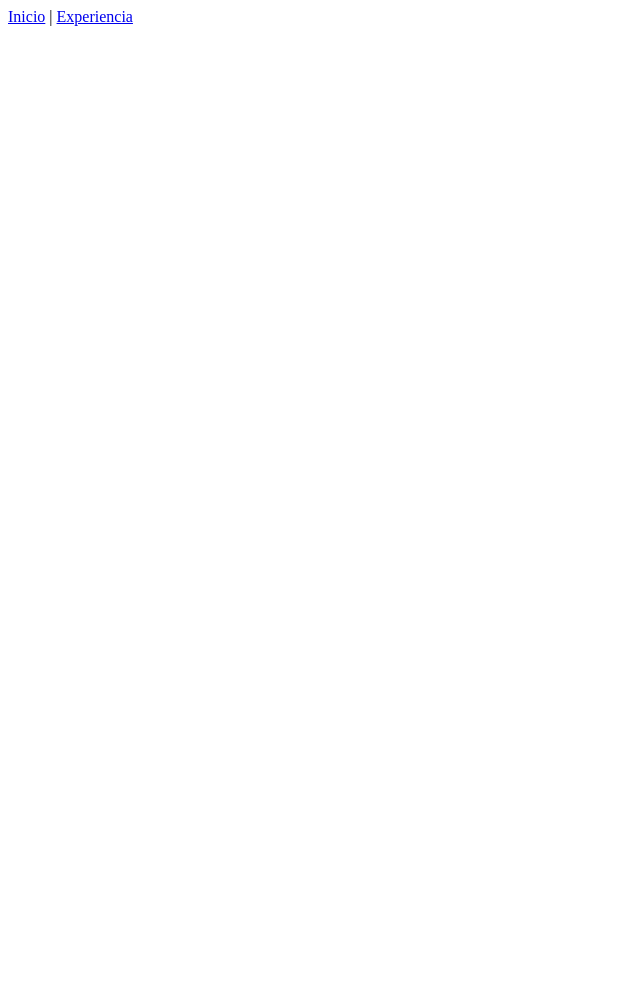
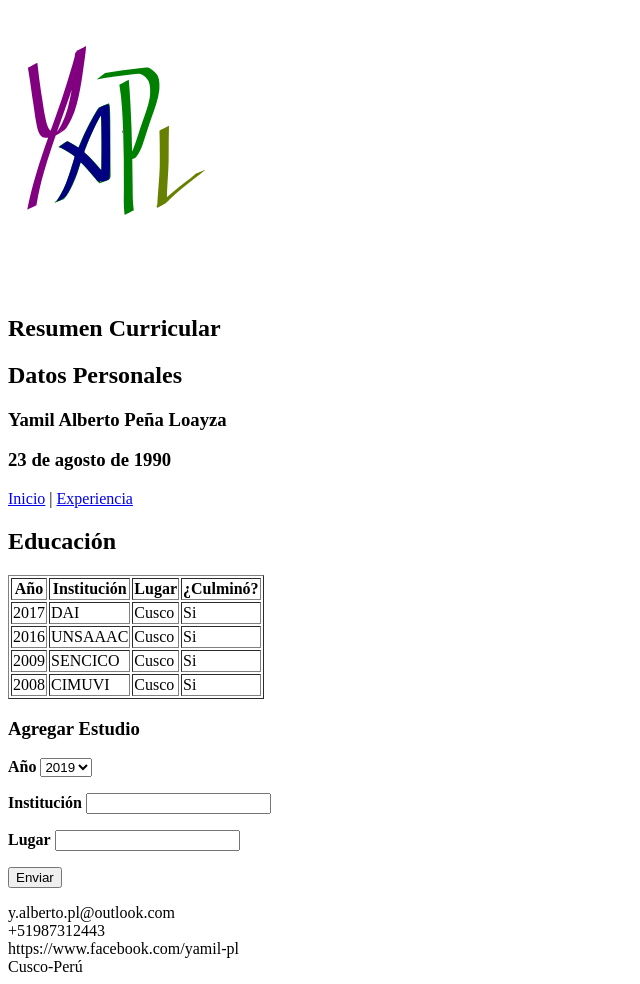
Before and after one commit to idtrone/Examen-HTML, a plain HTML site: page educacion.html in a window 1280 px wide. Shown: the whole page, without its empty margins (0-640 px from the left). Before the commit the page ends 800 px from the top, so only its background shows below. Drawn offline with Linux system fonts and the light colour scheme.

Commit message:
Implementacion de la web educacion

```diff
--- a/educacion.html
+++ b/educacion.html
@@ -5,10 +5,97 @@
     <title>Eduación</title>
 </head>
 <body>
-    <nav>
-        <a href="index.html">Inicio</a>
-        |
-        <a href="experiencia.html">Experiencia</a>
-    </nav>
+
+    <header>
+        <!-- Codigo del logo -->
+        <img src="images/logo_yamil.svg" alt="logo" name="Logo del curriculum" width="200px">
+    </header>
+    <section>        <!--  -->
+        <h1>Resumen Curricular</h1>
+        <article>
+            <h2>Datos Personales</h2>
+            <h3>Yamil Alberto Peña Loayza</h3>
+            <h3>23 de agosto de 1990</h3>
+        </article>
+        <nav>
+            <a href="index.html">Inicio</a>
+            |
+            <a href="experiencia.html">Experiencia</a>
+        </nav>
+        <article>
+            <!-- tabla de educacion -->
+            <h2>Educación</h2>
+            <table border="1">
+                <!-- Cabezal del cuadro -->
+                <thead>
+                    <tr>
+                        <th>Año</th>
+                        <th>Institución</th>
+                        <th>Lugar</th>
+                        <th>¿Culminó?</th>
+                    </tr>
+                </thead>
+                <tbody>
+                    <tr>
+                        <td>2017</td>
+                        <td>DAI</td>
+                        <td>Cusco</td>
+                        <td>Si</td>
+                    </tr>
+                    <tr>
+                        <td>2016</td>
+                        <td>UNSAAAC</td>
+                        <td>Cusco</td>
+                        <td>Si</td>
+                    </tr>
+                    <tr>
+                        <td>2009</td>
+                        <td>SENCICO</td>
+                        <td>Cusco</td>
+                        <td>Si</td>
+                    </tr>
+                    <tr>
+                        <td>2008</td>
+                        <td>CIMUVI</td>
+                        <td>Cusco</td>
+                        <td>Si</td>
+                    </tr>
+                </tbody>
+            </table>
+            <!-- Formuario de Educacion -->
+            <h3>Agregar Estudio</h3>
+            <form action="">
+                <p>
+                    <label for="year"><b>Año</b></label>
+                    <select name="year" id="year">
+                        <option value="2019">2019</option>
+                        <option value="2018">2018</option>
+                        <option value="2017">2017</option>
+                        <option value="2016">2016</option>
+                    </select>
+                </p>
+                <p>
+                    <label for="institution"><b>Institución</b></label>
+                    <input type="text" name="institution" id="institution">
+                </p>
+                <p>
+                    <label for="place"><b>Lugar</b></label>
+                    <input type="text" name="place" id="place">
+                </p>
+                <p>
+                    <button type="reset">Enviar</button>
+                </p>
+            </form>
+        </article>
+    </section>
+    <footer>
+        y.alberto.pl@outlook.com
+        <br>
+        +51987312443
+        <br>
+        https://www.facebook.com/yamil-pl
+        <br>
+        Cusco-Perú
+    </footer>
 </body>
 </html>
```
Also changed, not shown: experiencia.html (+5 -0 lines), index.html (+2 -2 lines).
